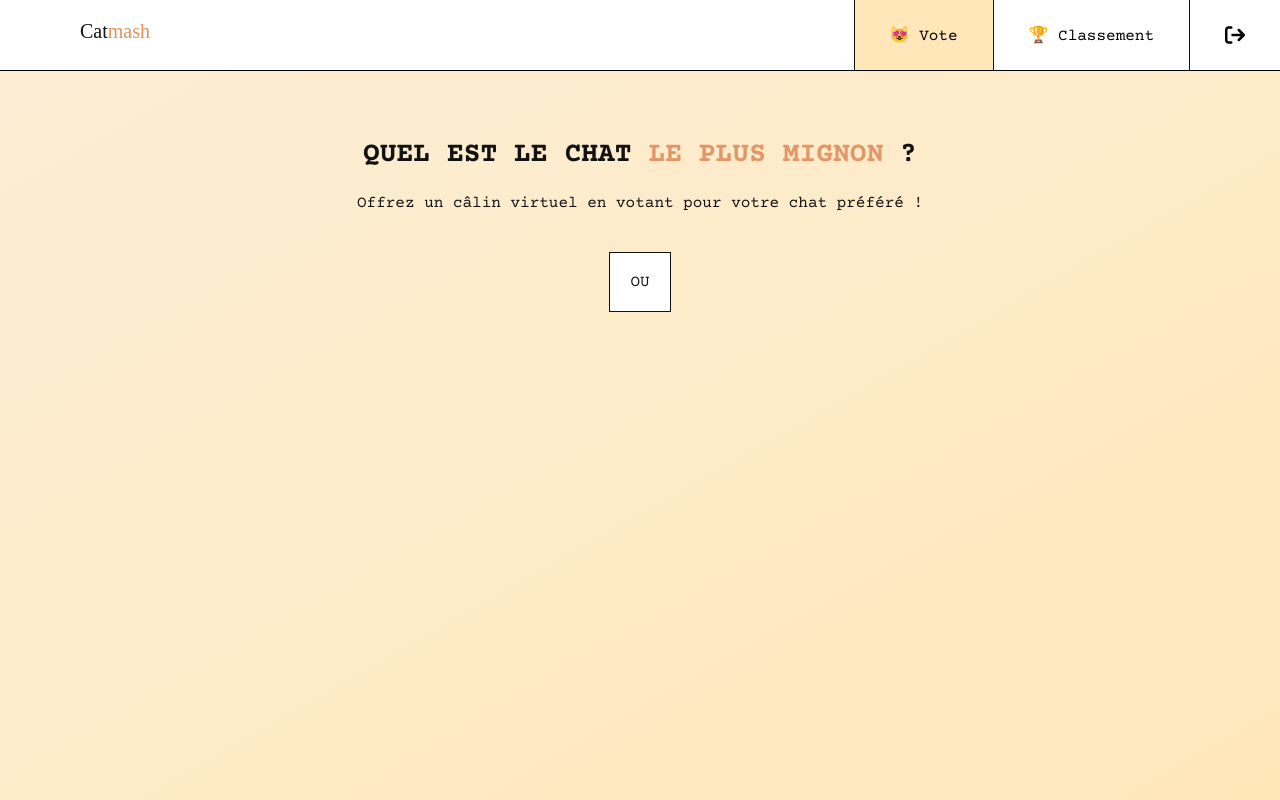
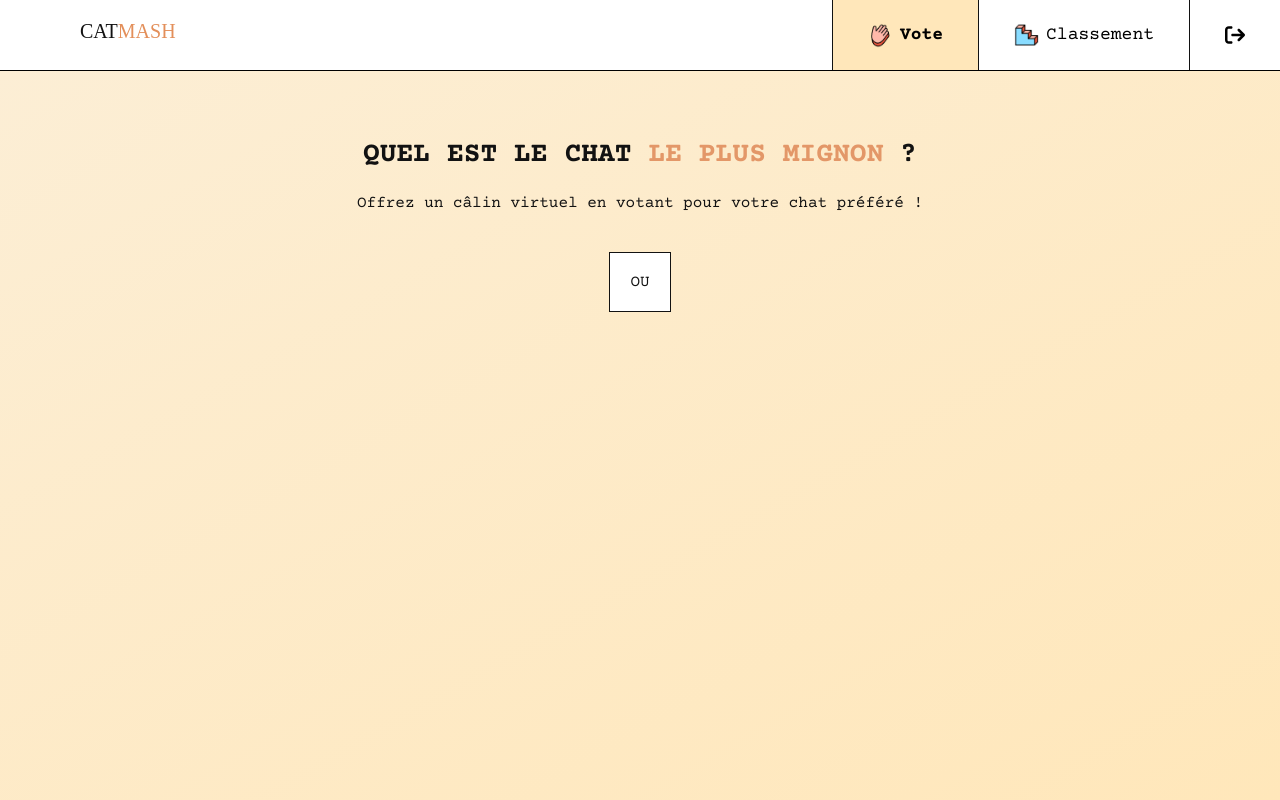
Before and after one commit to morganb27/catmash-front, an Angular app: page /vote in a window 1280 px wide. Built offline with nearby package versions, Linux system fonts and the light colour scheme; no server answers; sample sign-in values are in the browser's storage; a web font is replaced by a local one.

Commit message:
chore(UI): improve UI header

```diff
--- a/src/app/core/components/header/header.component.css
+++ b/src/app/core/components/header/header.component.css
@@ -6,6 +6,7 @@
     justify-content: space-between;
     align-items: center;
     font-family: 'Courier prime', sans-serif;
+    font-size: 18px;
 }
 
 .left {
@@ -18,6 +19,7 @@
     cursor: pointer;
     -webkit-user-select: none;
     user-select: none;
+    text-transform: uppercase;
 }
 
 .end-title {
@@ -35,10 +37,19 @@
     height: 100%;
     display: flex;
     align-items: center;
+    justify-content: center;
     padding: 0 35px;
     border-left: 1px solid #121212;
     cursor: pointer;
+    gap: 7px;
 }
+
+.vote img, .ranking img {
+    width: 25px;
+    height: auto;
+}
+
+
 
 .log-out {
     display: flex;
@@ -52,3 +63,7 @@
 .vote:hover, .ranking:hover, .vote.active, .ranking.active {
     background-color: #FFE7BA;
 }
+
+.vote.active, .ranking.active {
+    font-weight: 600;
+}
--- a/src/app/core/components/header/header.component.html
+++ b/src/app/core/components/header/header.component.html
@@ -3,8 +3,14 @@
         Cat<span class="end-title">mash</span>
     </div>
     <div class="right">
-        <div class="vote" routerLink="/vote" routerLinkActive="active">😻 Vote</div>
-        <div class="ranking" routerLink="/rankings" routerLinkActive="active">🏆 Classement</div>
+        <div class="vote" routerLink="/vote" routerLinkActive="active">
+            <img src="./assets/images/hand-header.png" alt="">
+            <div>Vote</div>
+        </div>
+        <div class="ranking" routerLink="/rankings" routerLinkActive="active">
+            <img src="./assets/images/ranking-header.png" alt="">
+            <div>Classement</div>
+        </div>
         <div class="log-out" (click)="logout()">
             <svg xmlns="http://www.w3.org/2000/svg" viewBox="0 0 512 512" width="20" height="20">
                 <path d="M502.6 278.6c12.5-12.5 12.5-32.8 0-45.3l-128-128c-12.5-12.5-32.8-12.5-45.3 0s-12.5 32.8 0 45.3L402.7 224 192 224c-17.7 0-32 14.3-32 32s14.3 32 32 32l210.7 0-73.4 73.4c-12.5 12.5-12.5 32.8 0 45.3s32.8 12.5 45.3 0l128-128zM160 96c17.7 0 32-14.3 32-32s-14.3-32-32-32L96 32C43 32 0 75 0 128L0 384c0 53 43 96 96 96l64 0c17.7 0 32-14.3 32-32s-14.3-32-32-32l-64 0c-17.7 0-32-14.3-32-32l0-256c0-17.7 14.3-32 32-32l64 0z"/>
```
Also changed, not shown: src/assets/images/hand-header.png (added), src/assets/images/ranking-header.png (added).
